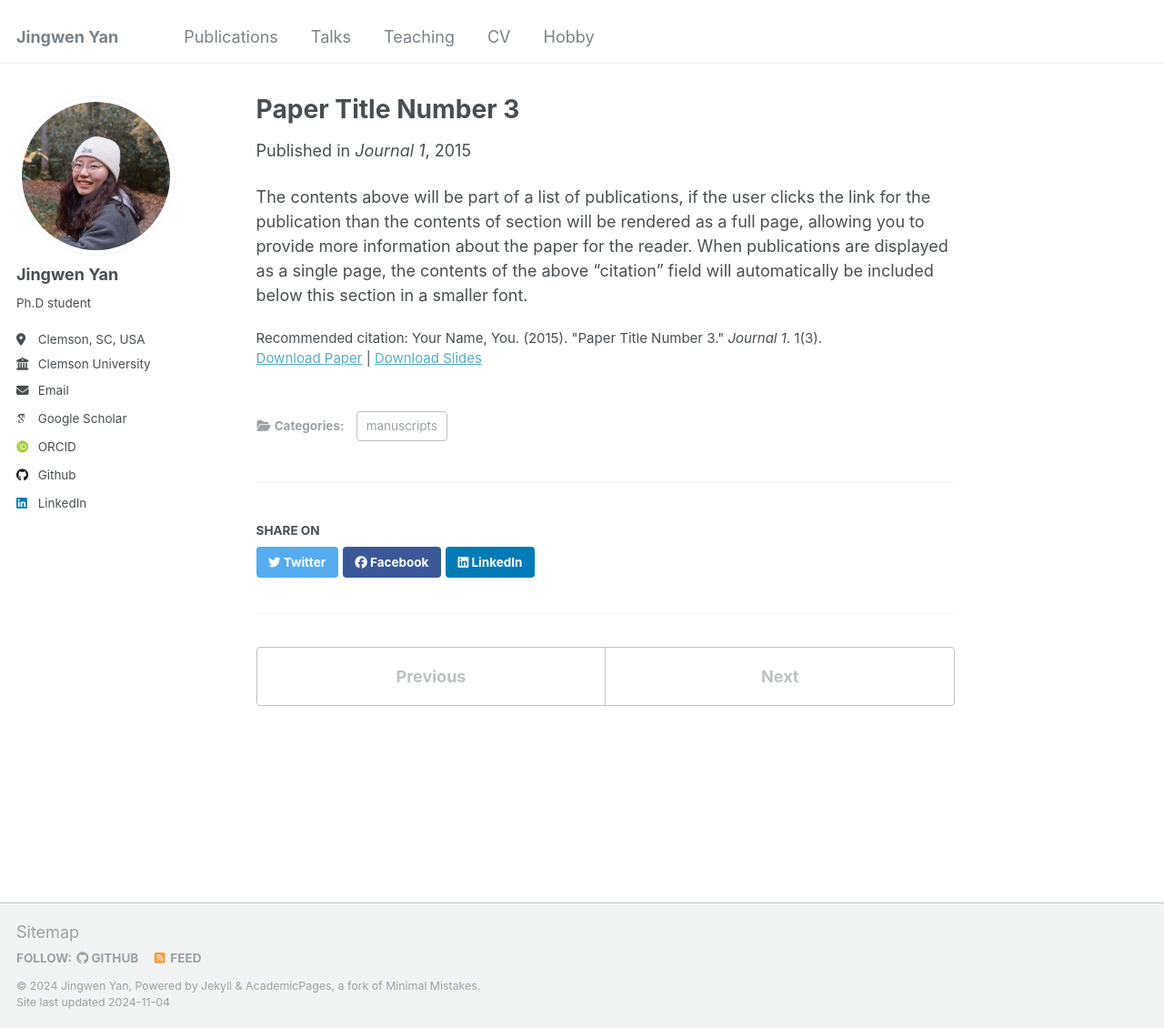
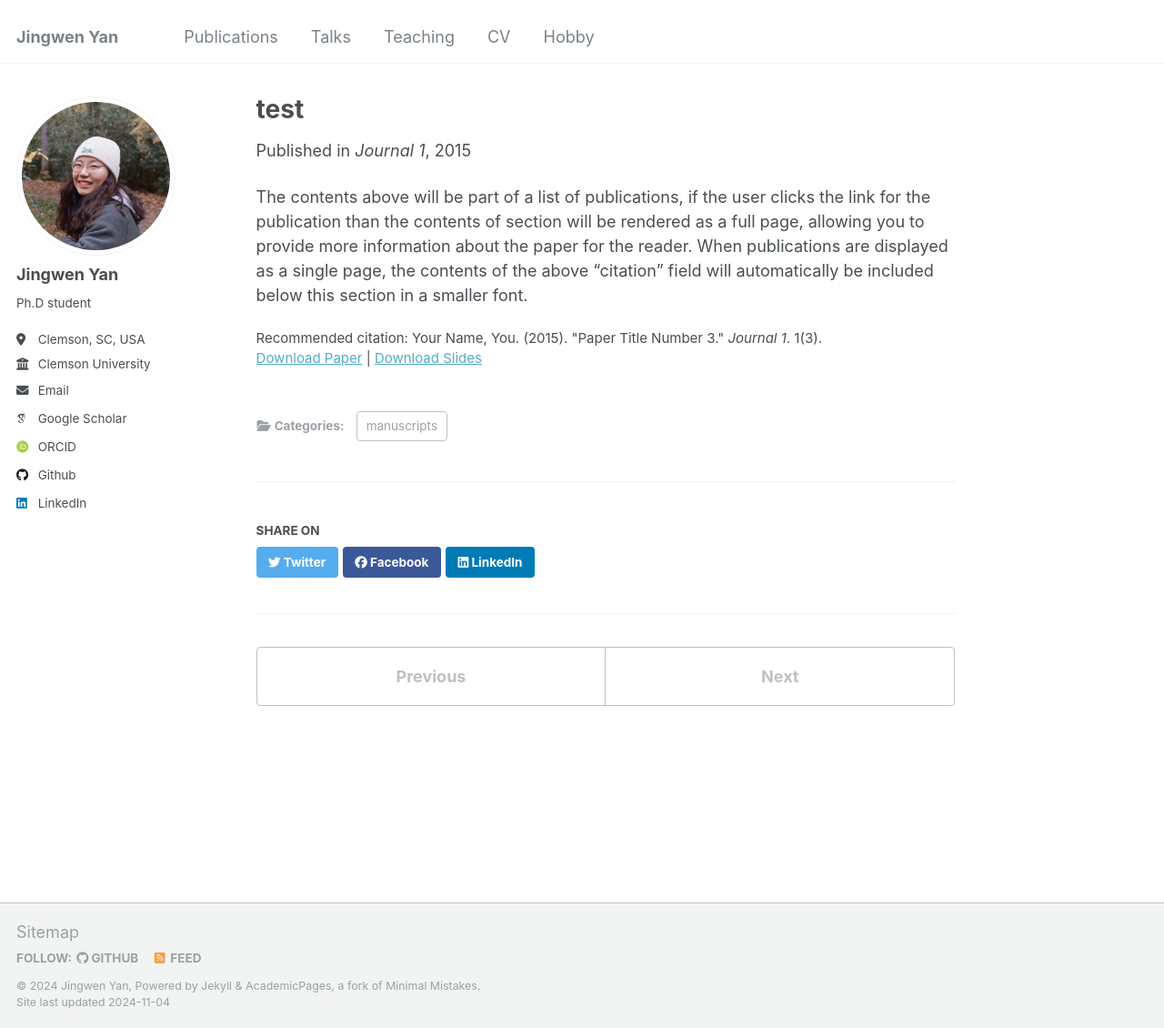
Before and after one commit to Yanjingwen111/Yanjingwen111.github.io, a Jekyll site: the page built from _publications/2015-10-01-paper-title-number-3.md, in a window 1280 px wide and 1130 px high. Shown: the whole window at 91% size. Built offline with Jekyll 4.4.1, drawn with Linux system fonts in a browser that asks for light colours; some web fonts are replaced.

Commit message:
Update 2015-10-01-paper-title-number-3.md

```diff
--- a/_publications/2015-10-01-paper-title-number-3.md
+++ b/_publications/2015-10-01-paper-title-number-3.md
@@ -1,5 +1,5 @@
 ---
-title: "Paper Title Number 3"
+title: "test"
 collection: publications
 category: manuscripts
 permalink: /publication/2015-10-01-paper-title-number-3
```
